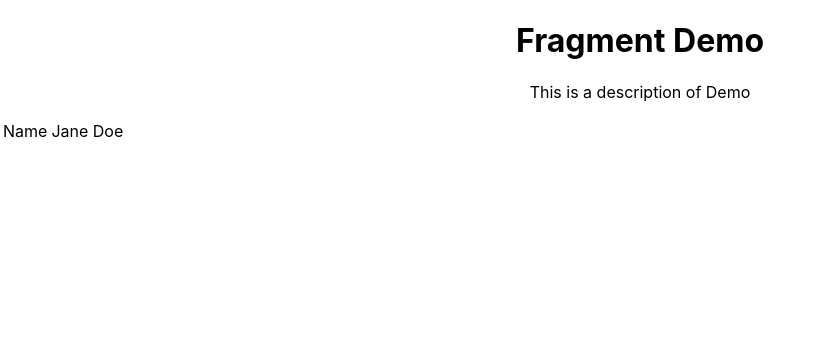
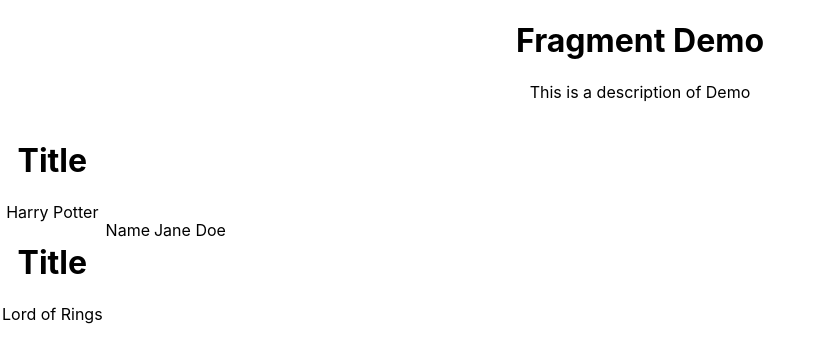
Before and after one commit to abhieshekumar/react-crash, a React (Create React App) app: page / in a window 1280 px wide. Shown: the top 362 px of the page, without its empty margins (0-823 px from the left). Built offline with nearby package versions, Linux system fonts and the light colour scheme.

Commit message:
Fragment Demo3 - passing key in ReactFragment

```diff
--- a/src/components/Columns.js
+++ b/src/components/Columns.js
@@ -1,8 +1,25 @@
 import React from 'react'
 
 export default function Columns() {
+  const items = [
+    {
+      id:1,
+      title:'Harry Potter'
+    },{
+      id:2,
+      title:'Lord of Rings'
+    }
+  ]
   return (
     <React.Fragment>
+      {
+        items.map(item => (
+          <React.Fragment key={item.id}>
+            <h1>Title</h1>
+            <p>{item.title}</p>
+          </React.Fragment>
+        ))
+      }
       <td>Name</td>
       <td>Jane Doe</td>
     </React.Fragment>
--- a/src/components/Table.js
+++ b/src/components/Table.js
@@ -1,6 +1,9 @@
 import React from 'react'
 import Columns from './Columns'
 
+/*
+  Fragments can accept key attributes when rendering list of item
+*/
 export default function Table() {
   return (
     <table>
```
